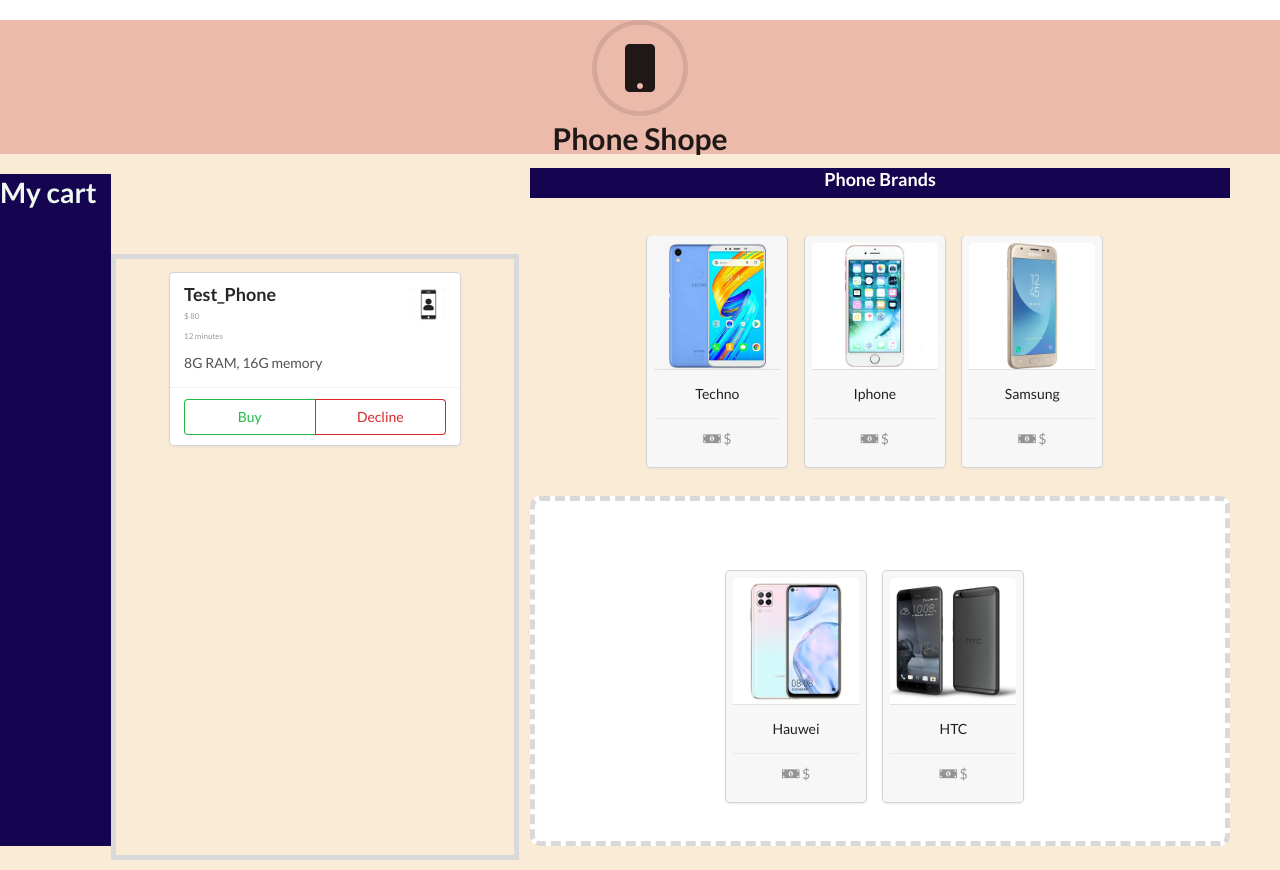
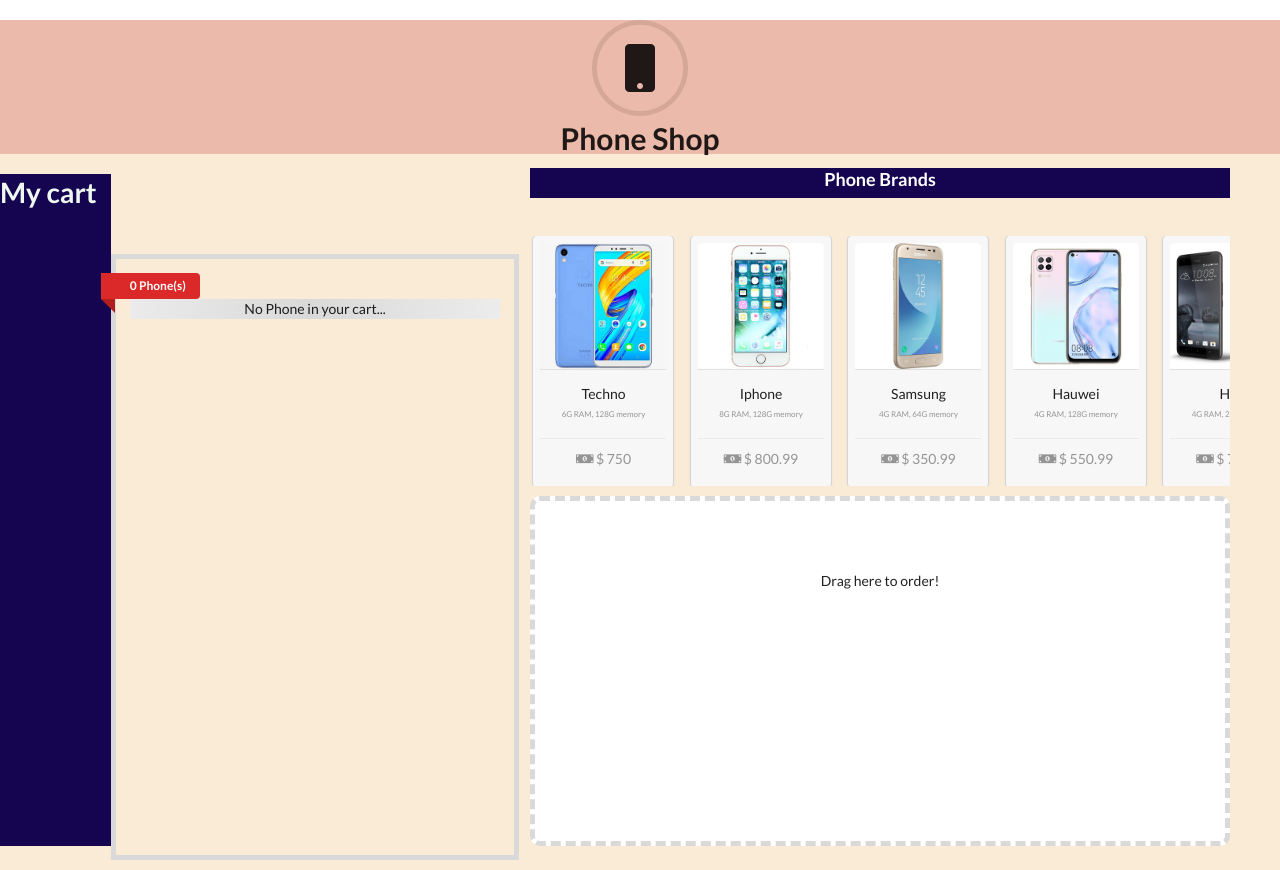
Before and after one commit to iamdiegoskr/shoping-cart-app, a React (Create React App) app: page / in a window 1280 px wide. Built offline with nearby package versions, Linux system fonts and the light colour scheme.

Commit message:
The build of shoping cart is finished

```diff
--- a/package.json
+++ b/package.json
@@ -12,6 +12,7 @@
     "react-dom": "^16.13.1",
     "react-redux": "^7.2.0",
     "react-scripts": "3.4.1",
+    "react-transition-group": "^4.4.2",
     "redux": "^4.0.5",
     "redux-thunk": "^2.3.0",
     "semantic-ui-css": "^2.4.1",
--- a/src/components/DisplayPhone.js
+++ b/src/components/DisplayPhone.js
@@ -18,7 +18,6 @@
 }
 
 function mapStateToProps({phones}){
-
     return{
         phones,
     }
--- a/src/components/MyCart.js
+++ b/src/components/MyCart.js
@@ -1,23 +1,30 @@
 import React, { Component } from 'react';
-
+import { connect } from 'react-redux'
 
 class MyCart extends Component {
+    formatDate (timestamp) {
+        const d = new Date(timestamp)
+        const time = d.toLocaleTimeString('en-US')
+        return time.substr(0, 5) + time.slice(-2) + ' | ' + d.toLocaleDateString()
+    }
     render(){
+        const { inCart_phones, phones } = this.props;
             return(
             <div>
-                <div class="ui cards">
+                {inCart_phones.length
+                    ? inCart_phones.map(phone =>(
+                        <div key={phone} class="ui cards">
                             <div class="ui card centered">
                                 <div class="content">
                                 <img
-                            src="/images/phone.jpg"
-                            class="ui mini right floated image"
-                            alt="phone"
+                                    src={`/images/${phones[phone].brand}.jpg`}
+                                    class="ui mini right floated image" alt="phone"
                                 />
-                        <div class="header">Test_Phone</div>
-                        <div class="meta">$ 80</div>
-                        <div class="meta">12 minutes</div>
+                                <div class="header">{phones[phone].brand}</div>
+                                <div class="meta">$ {phones[phone].price}</div>
+                                <div class="meta price">{this.formatDate(phones[phone].timestamp)}</div>
                                 <div class="description">
-                            8G RAM, 16G memory
+                                {phones[phone].capacity}
                                 </div>
                                 </div>
                                 <div class="extra content">
@@ -28,9 +35,18 @@
                                 </div>
                             </div>
                         </div>
+                        ))
+                    : (
+                        <div class="ui placeholder">No Phone in your cart...</div>
+                    )}
             </div>
         )
     }
 }
+function mapStateToProps({phones}){
+    return{
+        phones,
+    }
+}
 
-export default MyCart;
+export default connect(mapStateToProps)(MyCart);
--- a/src/components/Phone.js
+++ b/src/components/Phone.js
@@ -11,6 +11,7 @@
         return{
             name: props.brand,
             id: props.id
+
         }
     },
     endDrag(props, monitor, component){
--- a/src/components/container.js
+++ b/src/components/container.js
@@ -12,24 +12,25 @@
     render(){
         const { inCart_phones, outCart_phones } = this.props
         return(
-            <div className="ui container">
+            <div class="ui container">
                 <div className="main-header">
-                    <h2 className="ui icon center aligned header">
-                        <i aria-hidden="true" className="mobile circular icon"></i>
-                        <div className="content title">Phone Shope</div>
+                    <h2 class="ui icon center aligned header">
+                        <i aria-hidden="true" class="mobile circular icon"></i>
+                        <div class="content title">Phone Shop</div>
                     </h2>
                 </div>
-                <div className="ui grid">
+                <div class="ui grid">
                 <h1 className="mycart-header">My cart</h1>
-                    <div className="left floated five wide column my-cart">
-                        <MyCart />
-                    </div>
-                <div className="right floated five wide column">
+                <div class="left floated five wide column my-cart">
+                <a class="ui red ribbon label">{inCart_phones.length} Phone(s)</a>
+                <MyCart inCart_phones = {inCart_phones} />
+                </div>
+                <div class="right floated five wide column">
                     <DndProvider backend={ HTML5Backend } >
-                        <div className="ui row">
-                            <h3 className="brand-heading">Phone Brands</h3>
+                        <div class="ui row">
+                            <h3 class="brand-heading">Phone Brands</h3>
                         </div>
-                        <div className="ui row">
+                        <div class="ui row">
                             <div className="shopping-list">
                                 <DisplayPhone displayPhones = {outCart_phones} />
                             </div>
@@ -48,7 +49,7 @@
     const outCart_phones = Object.keys(phones).filter((phone) => !inCart_phones.includes(phone))
 
     return{
-        inCart_phones,
+        inCart_phones: inCart_phones.sort((a,b) => phones[b].timestamp - phones[a].timestamp),
         outCart_phones,
     }
 }
--- a/src/utils/_DATA.js
+++ b/src/utils/_DATA.js
@@ -1,23 +1,33 @@
 let phones = {
     Techno:{
         brand: "Techno",
-        inCart: 'false' // or "in"
+        inCart: 'false',
+        capacity: "6G RAM, 128G memory",
+        price: 750.000
     },
     Apple:{
         brand: "Iphone",
-        inCart: "false"
+        inCart: "false",
+        capacity: "8G RAM, 128G memory",
+        price: 800.99
     },
     Samsung:{
         brand: "Samsung",
-        inCart: "false"
+        inCart: "false",
+        capacity: "4G RAM, 64G memory",
+        price: 350.99
     },
     Hauwei:{
         brand: "Hauwei",
-        inCart: "true"
+        inCart: "false",
+        capacity: "4G RAM, 128G memory",
+        price: 550.99
     },
     HTC:{
         brand: "HTC",
-        inCart: "true"
+        inCart: "false",
+        capacity: "4G RAM, 264G memory",
+        price: 750.99
     }
 }
 
```
Also changed, not shown: src/index.js (line endings or trailing spaces), 1 other file (tests, documents, lock files or other folders). Lines whose indentation alone changed are shown as unchanged.
